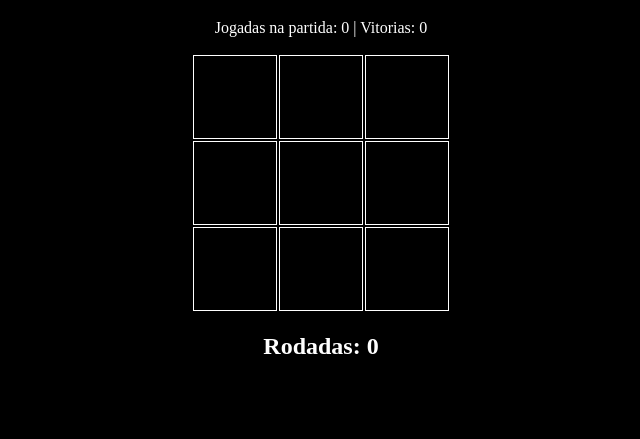
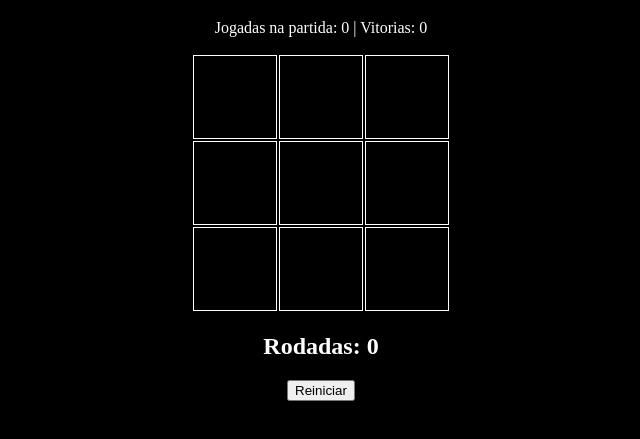
Before and after one commit to MarkusLuan/jogo_da_velha-jsWeb, a plain HTML site: page index.html in a window 1280 px wide. Shown: the part 61-500 px from the top of the page, without its empty margins (319-959 px from the left). Drawn offline with Linux system fonts and the light colour scheme.

Commit message:
Add botão para reiniciar jogo

```diff
--- a/css/index.css
+++ b/css/index.css
@@ -18,3 +18,10 @@
 #game_content table td:hover {
     cursor: pointer;
 }
+
+#game_content #bt_reiniciar {
+    cursor: pointer;
+    display: flex;
+    margin-left: auto;
+    margin-right: auto;
+}
--- a/index.html
+++ b/index.html
@@ -13,6 +13,7 @@
             <p id="txt_player_plays">Jogadas na partida: 0 | Vitorias: 0</p>
             <table id="tbl_game_grid" ></table>
             <h2 id="txt_rodadas">Rodadas: 0</h2>
+            <button id="bt_reiniciar" onclick="iniciar_jogo()">Reiniciar</button>
         </div>
 
         <script src="js/models.js" ></script>
```
